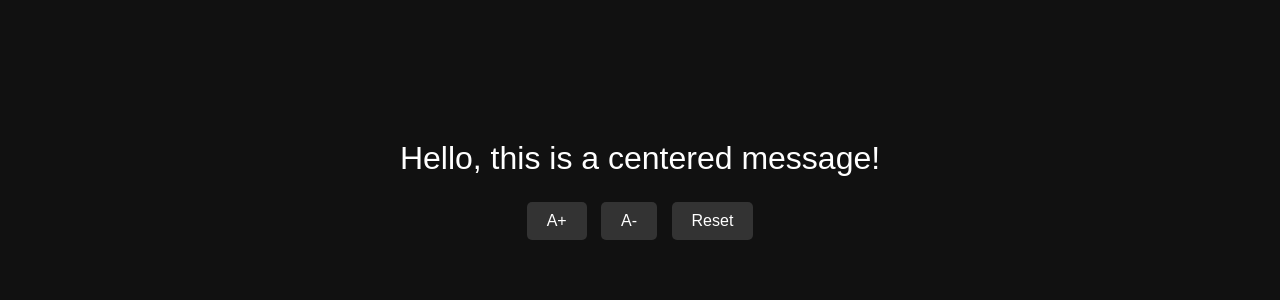
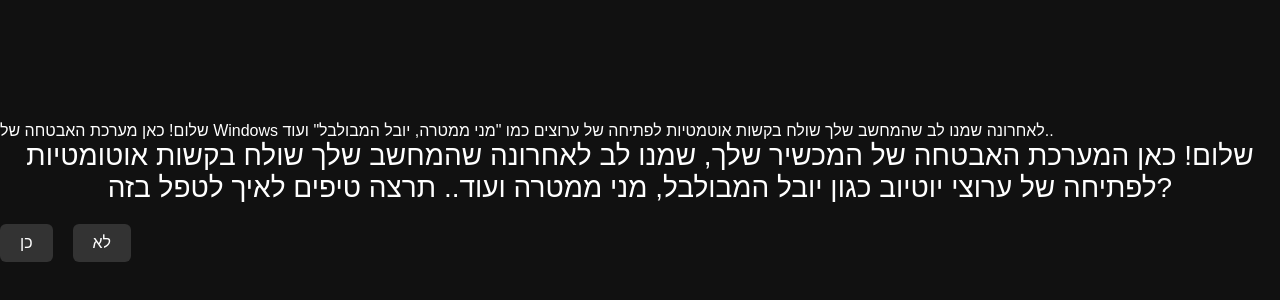
Before and after one commit to RandomGuyRoblox/TestingMsg, a plain HTML site: page index.html in a window 1280 px wide. Shown: the part 208-508 px from the top of the page. Drawn offline with Linux system fonts and the light colour scheme.

Commit message:
Update index.html

```diff
--- a/index.html
+++ b/index.html
@@ -3,7 +3,7 @@
 <head>
   <meta charset="UTF-8" />
   <meta name="viewport" content="width=device-width, initial-scale=1.0"/>
-  <title>Message</title>
+  <title>Message Prompt</title>
   <style>
     body {
       margin: 0;
@@ -12,55 +12,66 @@
       color: #fff;
       font-family: Arial, sans-serif;
       display: flex;
-      flex-direction: column;
       justify-content: center;
       align-items: center;
+      flex-direction: column;
     }
 
     #message {
-      font-size: 32px;
+      font-size: 28px;
       text-align: center;
       margin-bottom: 20px;
     }
 
-    .controls button {
+    .button-group {
+      display: flex;
+      gap: 20px;
+    }
+
+    .button-group button {
       padding: 10px 20px;
-      margin: 5px;
-      border: none;
-      border-radius: 5px;
+      font-size: 16px;
       background: #333;
       color: white;
-      font-size: 16px;
+      border: none;
+      border-radius: 6px;
       cursor: pointer;
       transition: background 0.2s;
     }
 
-    .controls button:hover {
+    .button-group button:hover {
       background: #555;
+    }
+
+    #secondMessage {
+      display: none;
+      font-size: 32px;
+      text-align: center;
     }
   </style>
 </head>
 <body>
-  <div id="message">Hello, this is a centered message!</div>
-  <div class="controls">
-    <button onclick="changeSize(4)">A+</button>
-    <button onclick="changeSize(-4)">A-</button>
-    <button onclick="resetSize()">Reset</button>
+
+  <div id="content"> שלום! כאן מערכת האבטחה של Windows לאחרונה שמנו לב שהמחשב שלך שולח בקשות אוטמטיות לפתיחה של ערוצים כמו "מני ממטרה, יובל המבולבל" ועוד..
+    <div id="message">שלום! כאן המערכת האבטחה של המכשיר שלך, שמנו לב לאחרונה שהמחשב שלך שולח בקשות אוטומטיות לפתיחה של ערוצי יוטיוב כגון יובל המבולבל, מני ממטרה ועוד.. תרצה טיפים לאיך לטפל בזה? </div>
+    <div class="button-group">
+      <button onclick="showSecondMessage()">כן</button>
+      <button onclick="hideEverything()">לא</button>
+    </div>
   </div>
 
+  <div id="secondMessage">שלום! שמנו לב שהחלטת לבחור בטיפים שלנו! אנחנו מעוד שמחים שבחרת בנו ויאללה בוא נתחיל במסע שלנו ביחד, לראשונה אנחנו נשמח שאתה תחליף סיסמה לאיימל שלך, ותקליד לאט לאט כדי שהמערכת תוכל לטעון עוד טיפים לעזרה.</div>
+
   <script>
-    const message = document.getElementById("message");
-    let currentSize = 32;
-
-    function changeSize(delta) {
-      currentSize += delta;
-      message.style.fontSize = currentSize + "px";
+    function showSecondMessage() {
+      document.getElementById("content").style.display = "none";
+      document.getElementById("secondMessage").style.display = "block";
     }
 
-    function resetSize() {
-      currentSize = 32;
-      message.style.fontSize = currentSize + "px";
+    function hideEverything() {
+      document.body.innerHTML = ""; // Remove all content, keep background
     }
   </script>
+
 </body>
 </html>
```
